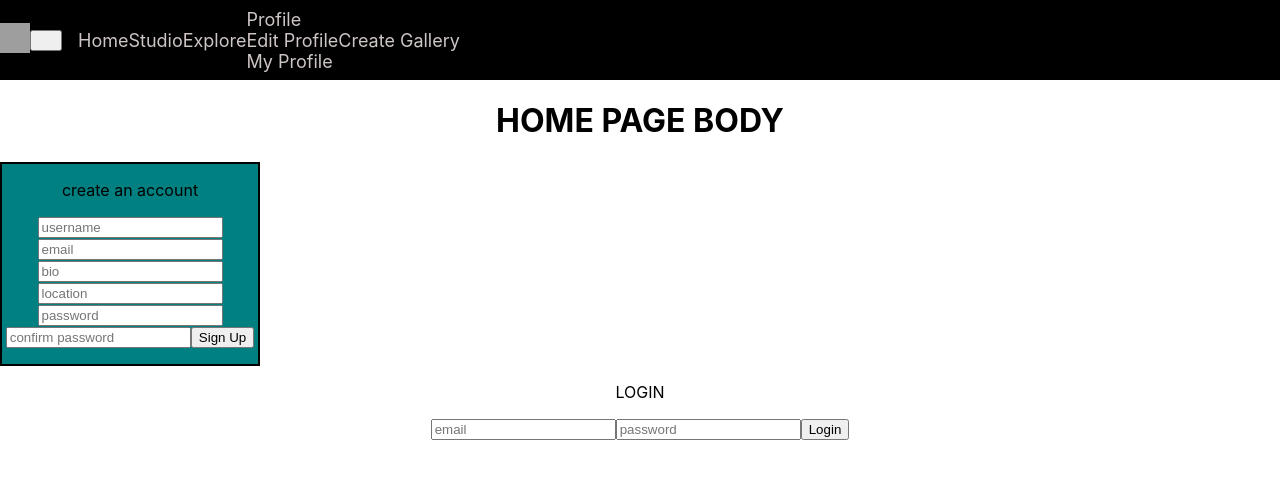
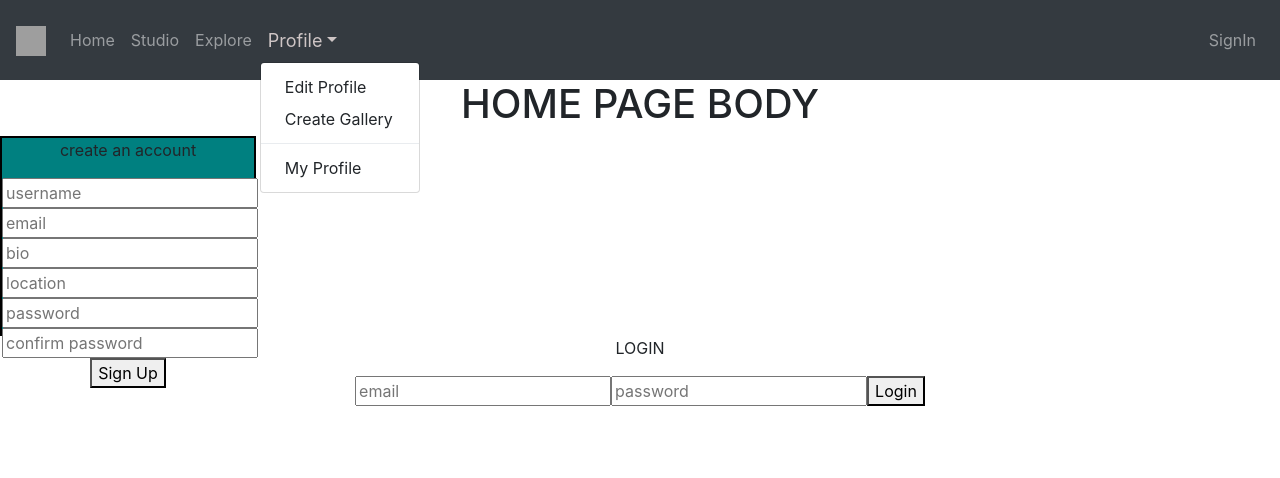
Before and after one commit to siobahnschuck/Curate, a React (Create React App) app in the folder client/: page / in a window 1280 px wide. Both pictures are taken after a click on the button "Profile". Shown: the top 478 px of the page. Built offline with nearby package versions, Linux system fonts and the light colour scheme; grey boxes are pictures that could not be loaded.

Commit message:
navbar bootstrap styled

```diff
--- a/client/src/components/navbar/ProfileNav.jsx
+++ b/client/src/components/navbar/ProfileNav.jsx
@@ -1,12 +1,10 @@
 import React from 'react'
-import Navbar from 'react-bootstrap/Navbar'
-import Nav from 'react-bootstrap/Nav'
-import NavDropdown from 'react-bootstrap/NavDropdown'
+import { Navbar, Nav, NavDropdown } from 'react-bootstrap'
+import 'bootstrap/dist/css/bootstrap.min.css'
 
 
 const ProfileNav = () => {
   return (
-    <>
     <Navbar collapseOnSelect bg="dark" variant="dark">
       <Navbar.Brand href="/">
         <img src='../../../public/logo400_circle.png' alt="logo" width="30" height="30" />
@@ -14,19 +12,21 @@ const ProfileNav = () => {
       <Navbar.Toggle aria-controls="responsive-navbar-nav" />
       <Navbar.Collapse>
         <Nav className="navigation">
-            <Nav.Link className="link-text" href="/">Home</Nav.Link>
-            <Nav.Link className="link-text" href="/studio">Studio</Nav.Link>
-            <Nav.Link className="link-text" href="/explore">Explore</Nav.Link>
+          <Nav.Link href="/">Home</Nav.Link>
+          <Nav.Link href="/studio">Studio</Nav.Link>
+          <Nav.Link href="/explore">Explore</Nav.Link>
           <NavDropdown title="Profile" id="drop-down">
-              <NavDropdown.Item className="link-text" href="/edit">Edit Profile</NavDropdown.Item>
-              <NavDropdown.Item className="link-text" href="/create/gallery">Create Gallery</NavDropdown.Item>
+            <NavDropdown.Item href="/edit">Edit Profile</NavDropdown.Item>
+            <NavDropdown.Item href="/create/gallery">Create Gallery</NavDropdown.Item>
             <NavDropdown.Divider />
-              <NavDropdown.Item className="link-text" href="/profile">My Profile</NavDropdown.Item>
+            <NavDropdown.Item href="/profile">My Profile</NavDropdown.Item>
           </NavDropdown>
+        </Nav>
+        <Nav>
+          <Nav.Link>SignIn</Nav.Link>
         </Nav>
       </Navbar.Collapse>
     </Navbar>
-    </>
   )
 }
 
```
Lines whose indentation alone changed are shown as unchanged.
